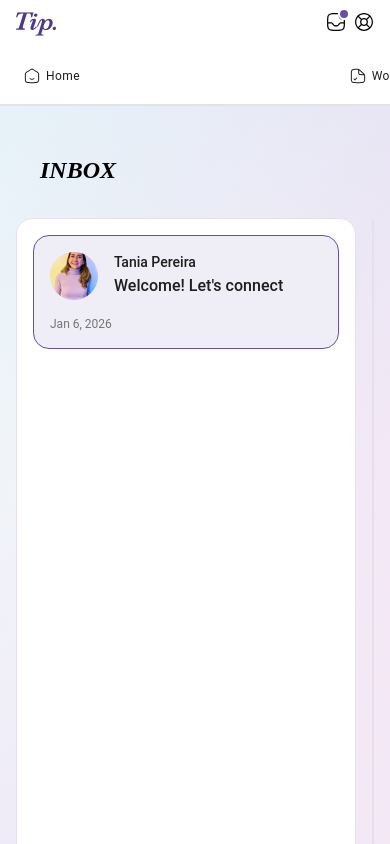
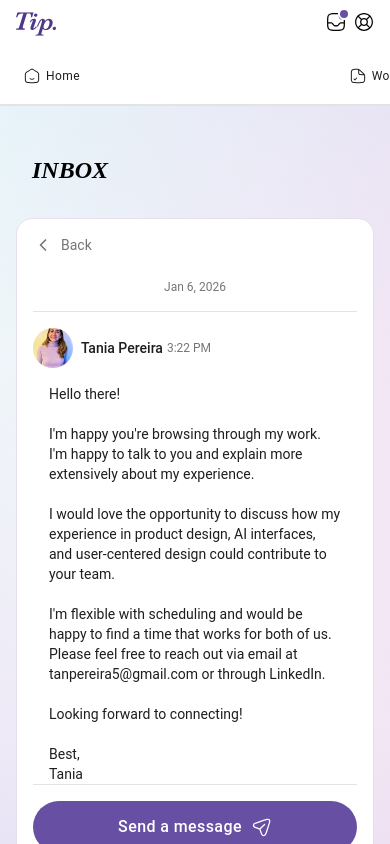
Before and after one commit to tanpereira-tipp3/portfoliopd, a Next.js app: page /inbox in a window 390 px wide. Built offline with nearby package versions, Linux system fonts and the light colour scheme.

Commit message:
Make inbox page mobile responsive

```diff
--- a/components/InboxContent.tsx
+++ b/components/InboxContent.tsx
@@ -45,7 +45,8 @@ export default function InboxContent() {
         },
       ];
       setMessages(initialMessages);
-      if (initialMessages.length > 0) {
+      // Only auto-select on mobile, on desktop show "Select a message" initially
+      if (window.innerWidth < 768 && initialMessages.length > 0) {
         setSelectedMessage(initialMessages[0]);
       }
     }
@@ -88,14 +89,14 @@ export default function InboxContent() {
       }}
     >
       {/* Header */}
-      <div className="flex items-center justify-between px-6 py-4 shrink-0 mb-4">
+      <div className="flex items-center justify-between px-4 sm:px-6 py-4 shrink-0 mb-4">
         <h1 className="font-libre-baskerville font-bold italic text-2xl sm:text-3xl md:text-4xl text-black">INBOX</h1>
       </div>
 
       {/* Content */}
-      <div className="flex flex-1 min-h-0 overflow-hidden gap-4">
+      <div className="flex flex-col md:flex-row flex-1 min-h-0 overflow-hidden gap-4">
         {/* Messages List */}
-        <div className="w-full md:w-[384px] border border-[#e7e0ec] rounded-2xl overflow-y-auto bg-white">
+        <div className={`w-full md:w-[384px] border border-[#e7e0ec] rounded-2xl overflow-y-auto bg-white ${selectedMessage ? 'hidden md:block' : 'block'}`}>
           <div className="p-4">
             {messages.map((message) => (
               <button
@@ -146,11 +147,24 @@ export default function InboxContent() {
         </div>
 
         {/* Message Detail */}
-        <div className="flex-1 flex flex-col overflow-hidden border border-[#e7e0ec] rounded-2xl bg-white">
+        <div className={`flex-1 flex flex-col overflow-hidden border border-[#e7e0ec] rounded-2xl bg-white ${selectedMessage ? 'block' : 'hidden md:block'}`}>
           {selectedMessage ? (
             <>
+              {/* Back button for mobile */}
+              <div className="md:hidden flex items-center px-4 pt-4 pb-2">
+                <button
+                  onClick={() => setSelectedMessage(null)}
+                  className="flex items-center gap-2 text-[#757575] hover:text-[#1e1e1e] transition-colors"
+                >
+                  <svg width="20" height="20" viewBox="0 0 24 24" fill="none" xmlns="http://www.w3.org/2000/svg">
+                    <path d="M15 18L9 12L15 6" stroke="currentColor" strokeWidth="2" strokeLinecap="round" strokeLinejoin="round"/>
+                  </svg>
+                  <span className="font-roboto text-sm">Back</span>
+                </button>
+              </div>
+
               {/* Date at top center with line below */}
-              <div className="flex flex-col gap-4 items-center pt-6 px-4 shrink-0 bg-white">
+              <div className="flex flex-col gap-4 items-center pt-4 md:pt-6 px-4 shrink-0 bg-white">
                 <p className="font-roboto text-xs leading-4 text-[#757575]">
                   {formatDate(selectedMessage.timestamp)}
                 </p>
@@ -158,7 +172,7 @@ export default function InboxContent() {
               </div>
 
               {/* Message Header with profile picture and body */}
-              <div className="px-4 pt-4 flex-1 flex flex-col gap-4 bg-white min-h-0">
+              <div className="px-4 pt-4 flex-1 flex flex-col gap-4 bg-white min-h-0 overflow-y-auto">
                 <div className="flex flex-col gap-4">
                   <div className="flex gap-2 items-center">
                     <div className="relative w-10 h-10 rounded-full overflow-hidden shrink-0">
@@ -169,7 +183,7 @@ export default function InboxContent() {
                         className="object-cover"
                       />
                     </div>
-                    <div className="flex gap-1 items-center">
+                    <div className="flex gap-1 items-center flex-wrap">
                       <p className="font-roboto font-medium text-sm leading-5 text-[#1e1e1e]">
                         {selectedMessage.from}
                       </p>
@@ -180,7 +194,7 @@ export default function InboxContent() {
                   </div>
 
                   {/* Message Body */}
-                  <div className="flex items-center justify-center px-12 py-0">
+                  <div className="flex items-center justify-center px-4 sm:px-12 py-0">
                     <div className="flex-1 font-roboto text-sm leading-5 text-[#1e1e1e] whitespace-pre-wrap">
                       {selectedMessage.content}
                     </div>
@@ -193,12 +207,12 @@ export default function InboxContent() {
                 <div className="border-b border-[#e3e3e3] w-full h-px"></div>
                 <a
                   href="mailto:tanpereira5@gmail.com"
-                  className="bg-primary flex gap-[10px] items-center justify-center px-8 py-4 relative rounded-full shrink-0 w-full cursor-pointer hover:opacity-90 transition-all duration-300 hover:shadow-[0px_8px_16px_-4px_rgba(79,55,138,0.3)] hover:-translate-y-0.5"
+                  className="bg-primary flex gap-[10px] items-center justify-center px-6 sm:px-8 py-4 relative rounded-full shrink-0 w-full cursor-pointer hover:opacity-90 transition-all duration-300 hover:shadow-[0px_8px_16px_-4px_rgba(79,55,138,0.3)] hover:-translate-y-0.5"
                 >
-                  <p className="font-roboto font-medium leading-4 relative shrink-0 text-lg text-white tracking-[0.4px]">
+                  <p className="font-roboto font-medium leading-4 relative shrink-0 text-base sm:text-lg text-white tracking-[0.4px]">
                     Send a message
                   </p>
-                  <div className="relative shrink-0 size-6 text-white">
+                  <div className="relative shrink-0 size-5 sm:size-6 text-white">
                     <MessagePlainIcon className="size-full" />
                   </div>
                 </a>
```
